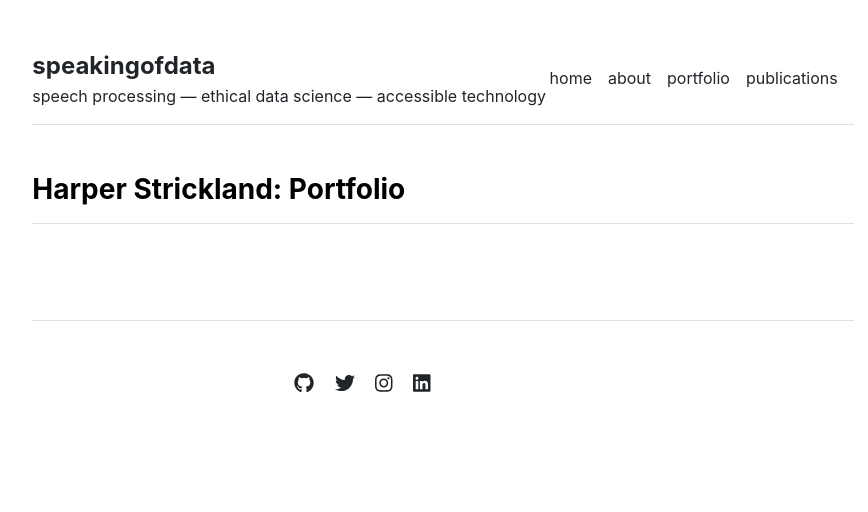
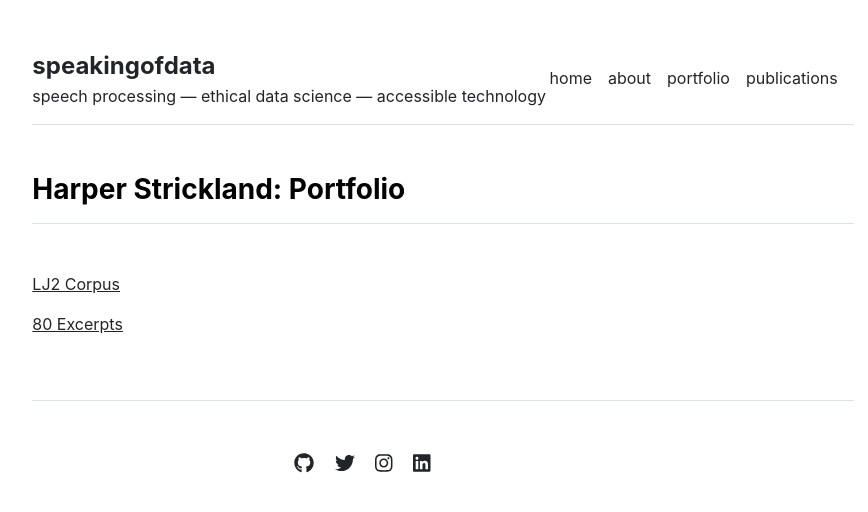
Before and after one commit to speakingofdata/speakingofdata.github.io, a Jekyll site: the page built from portfolio.md, in a window 1280 px wide. Shown: the top 512 px of the page, without its empty margins (197-1065 px from the left). Built offline with Jekyll 4.4.1, drawn with Linux system fonts in a browser that asks for light colours.

Commit message:
Update portfolio.html

```diff
--- a/_layouts/portfolio.html
+++ b/_layouts/portfolio.html
@@ -7,7 +7,7 @@ layout: default
 <div class="row g-5 mb-5">
   <div>
     <h3 class="fw-bold border-bottom pb-3 mb-5">Harper Strickland: Portfolio</h3>
-    {% for course in site.data.settings.courses %}
+    {% for project in site.data.settings.projects %}
       <p><a href="{{ site.github.url }}/projects/{{ project.url}}">{{ project.name }}</a></p>
     {% endfor %}
   </div>
```
